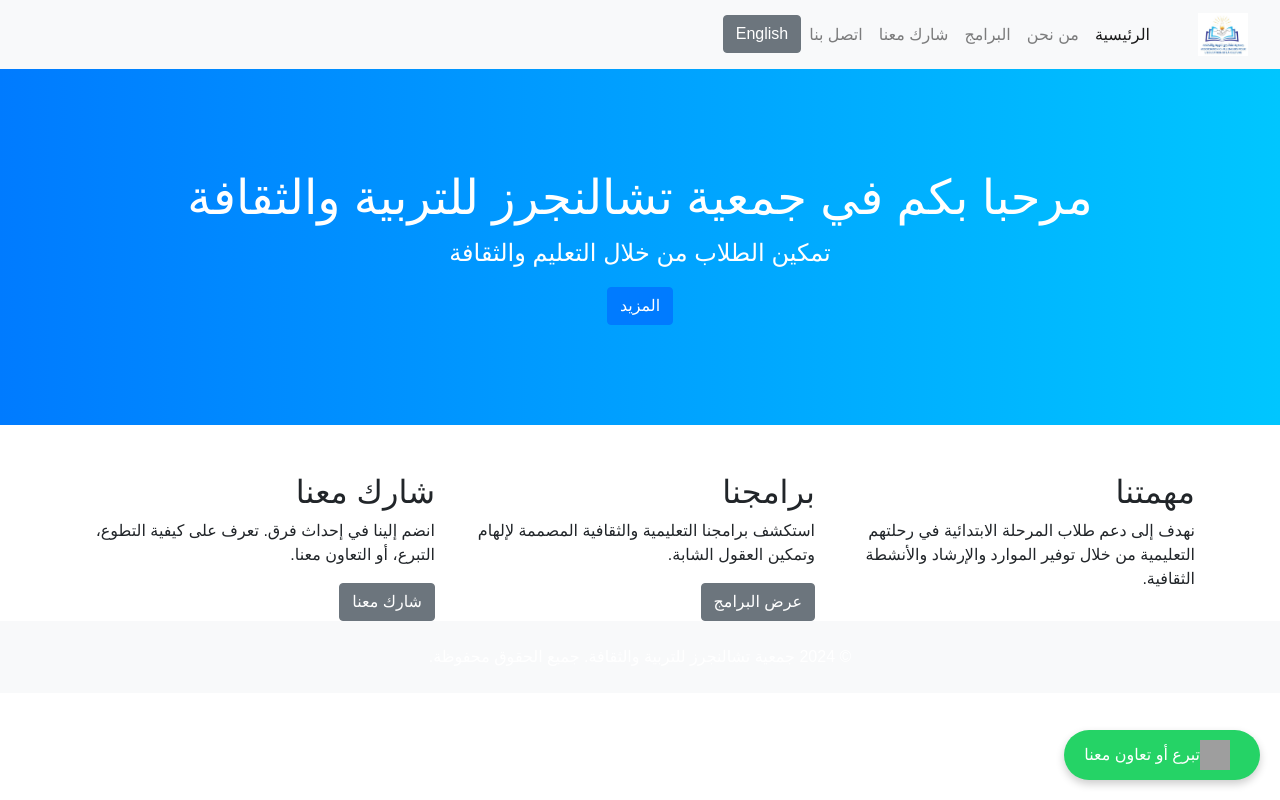
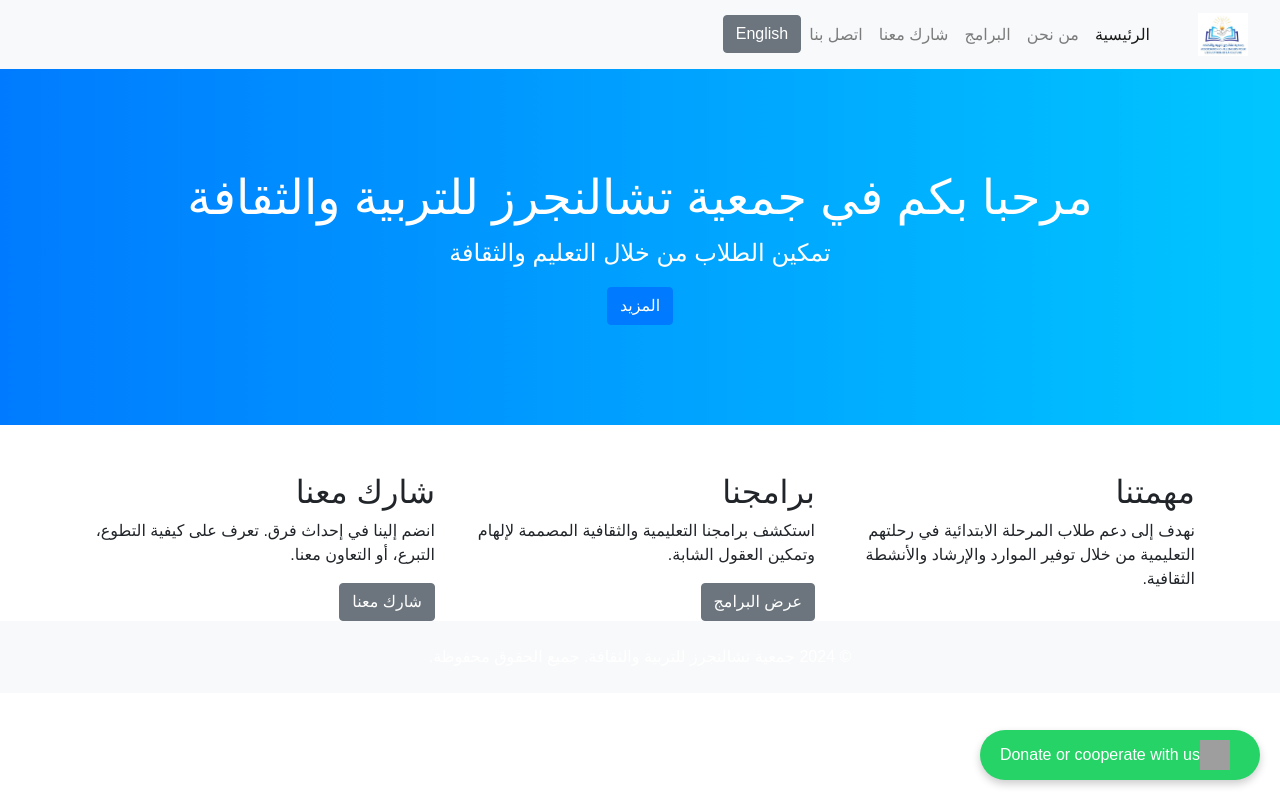
Before and after one commit to challengers-org/challengers-org.github.io, a plain HTML site: page ar/index.html in a window 1280 px wide. Drawn offline with nearby package versions, Linux system fonts and the light colour scheme; grey boxes are pictures that could not be loaded.

Commit message:
remove unsafe liberary

```diff
--- a/ar/index.html
+++ b/ar/index.html
@@ -5,7 +5,7 @@
     <meta charset="UTF-8">
     <meta name="viewport" content="width=device-width, initial-scale=1.0">
     <title>جمعية تشالنجرز للتربية والثقافة</title>
-    <link rel="stylesheet" href="https://stackpath.bootstrapcdn.com/bootstrap/4.5.2/css/bootstrap.min.css">
+    <link rel="stylesheet" href="https://cdn.jsdelivr.net/npm/bootstrap@4.4.1/dist/css/bootstrap.min.css" integrity="sha384-Vkoo8x4CGsO3+Hhxv8T/Q5PaXtkKtu6ug5TOeNV6gBiFeWPGFN9MuhOf23Q9Ifjh" crossorigin="anonymous">
     <link rel="stylesheet" href="styles.css">
 </head>
 
@@ -75,15 +75,16 @@
         <p>&copy; 2024 جمعية تشالنجرز للتربية والثقافة. جميع الحقوق محفوظة.</p>
     </footer>
 
-    <script src="https://code.jquery.com/jquery-3.5.1.slim.min.js"></script>
-    <script src="https://cdn.jsdelivr.net/npm/@popperjs/core@2.9.2/dist/umd/popper.min.js"></script>
-    <script src="https://stackpath.bootstrapcdn.com/bootstrap/4.5.2/js/bootstrap.min.js"></script>
+    <a href="https://api.whatsapp.com/send?phone=+212669364786&text=مرحبا، أرغب في التبرع أو التعاون مع جمعية تشالنجرز للتربية والثقافة."
+        class="whatsapp-button" target="_blank">
+        <img src="https://upload.wikimedia.org/wikipedia/commons/6/6b/WhatsApp.svg" alt="WhatsApp">
+        <span>Donate or cooperate with us</span>
+    </a></body>
 
-    <a href="https://api.whatsapp.com/send?phone=+212669364786&text=مرحبا، أرغب في التبرع أو التعاون مع جمعية تشالنجرز للتربية والثقافة."
-    class="whatsapp-button" target="_blank">
-        <img src="https://upload.wikimedia.org/wikipedia/commons/6/6b/WhatsApp.svg" alt="WhatsApp">
-        <span>تبرع أو تعاون معنا</span>
-    </a>
+    <script src="https://code.jquery.com/jquery-3.4.1.slim.min.js" integrity="sha384-J6qa4849blE2+poT4WnyKhv5vZF5SrPo0iEjwBvKU7imGFAV0wwj1yYfoRSJoZ+n" crossorigin="anonymous"></script>
+    <script src="https://cdn.jsdelivr.net/npm/popper.js@1.16.0/dist/umd/popper.min.js" integrity="sha384-Q6E9RHvbIyZFJoft+2mJbHaEWldlvI9IOYy5n3zV9zzTtmI3UksdQRVvoxMfooAo" crossorigin="anonymous"></script>
+    <script src="https://cdn.jsdelivr.net/npm/bootstrap@4.4.1/dist/js/bootstrap.min.js" integrity="sha384-wfSDF2E50Y2D1uUdj0O3uMBJnjuUD4Ih7YwaYd1iqfktj0Uod8GCExl3Og8ifwB6" crossorigin="anonymous"></script>
+
 </body>
 
 </html>
```
Also changed, not shown: ar/about.html (+1 -1 lines), ar/contact.html (+8 -7 lines), ar/get-involved.html (+8 -7 lines), ar/programs.html (+7 -7 lines), en/about.html (+7 -6 lines), en/contact.html (+7 -6 lines), en/get-involved.html (+6 -6 lines), en/index.html (+6 -6 lines), en/programs.html (+7 -6 lines).
